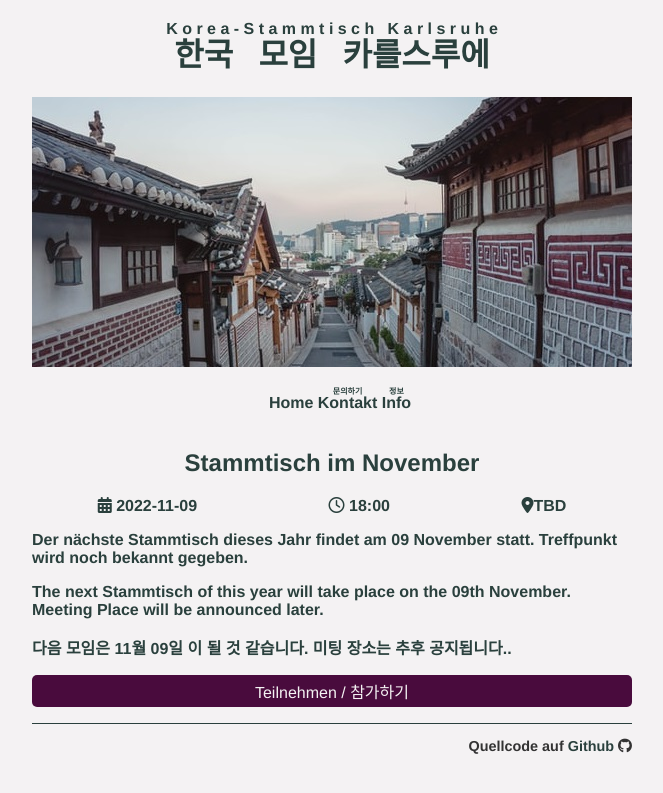
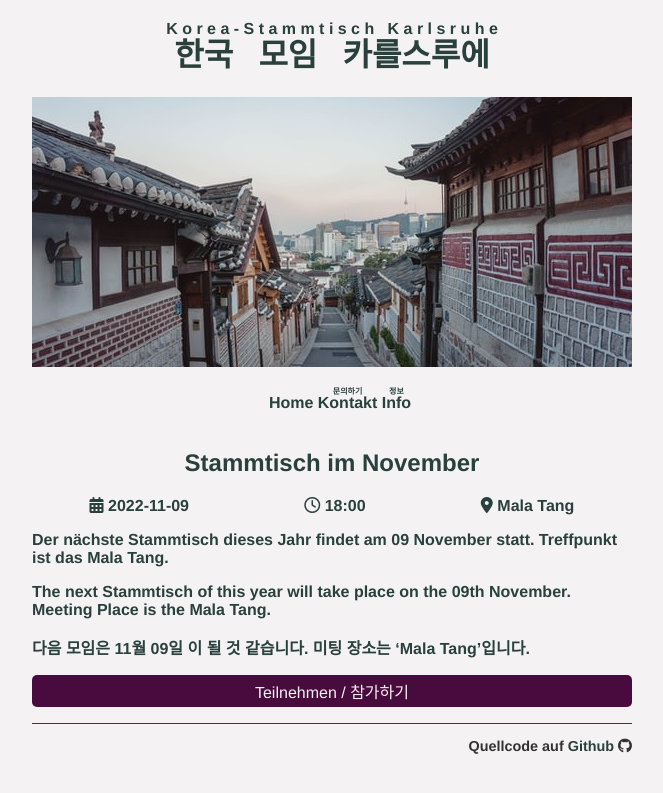
Before and after one commit to korea-stammtisch-karlsruhe/korea-stammtisch-karlsruhe.github.io, a Jekyll site: the page built from _posts/2022-11-09-nov.md, in a window 1280 px wide. Shown: the top 793 px of the page, without its empty margins (308-971 px from the left). Built offline with Jekyll 4.4.1, drawn with Linux system fonts in a browser that asks for light colours; nearby versions of some CDN libraries; library files that are not in the unit come from our copies.

Commit message:
Update 2022-11-09-nov.md
Add location

```diff
--- a/_posts/2022-11-09-nov.md
+++ b/_posts/2022-11-09-nov.md
@@ -2,13 +2,13 @@
 layout: post
 title: "Stammtisch im November"
 time: "18:00"
-place: 'TBD'
+place: '<a href="https://goo.gl/maps/MELziGFm4Gvo9rhU9"> Mala Tang</a>'
 ---
 
-Der nächste Stammtisch dieses Jahr findet am 09 November statt. Treffpunkt wird noch bekannt gegeben.
+Der nächste Stammtisch dieses Jahr findet am 09 November statt. Treffpunkt ist das Mala Tang.
 
-The next Stammtisch of this year will take place on the 09th November. Meeting Place will be announced later.
+The next Stammtisch of this year will take place on the 09th November. Meeting Place is the Mala Tang.
 
-다음 모임은 11월 09일 이 될 것 같습니다. 미팅 장소는 추후 공지됩니다..
+다음 모임은 11월 09일 이 될 것 같습니다. 미팅 장소는 'Mala Tang'입니다.
 
 [Teilnehmen / 참가하기](https://nuudel.digitalcourage.de/lXpPT6P8nFakiPwe)
```
